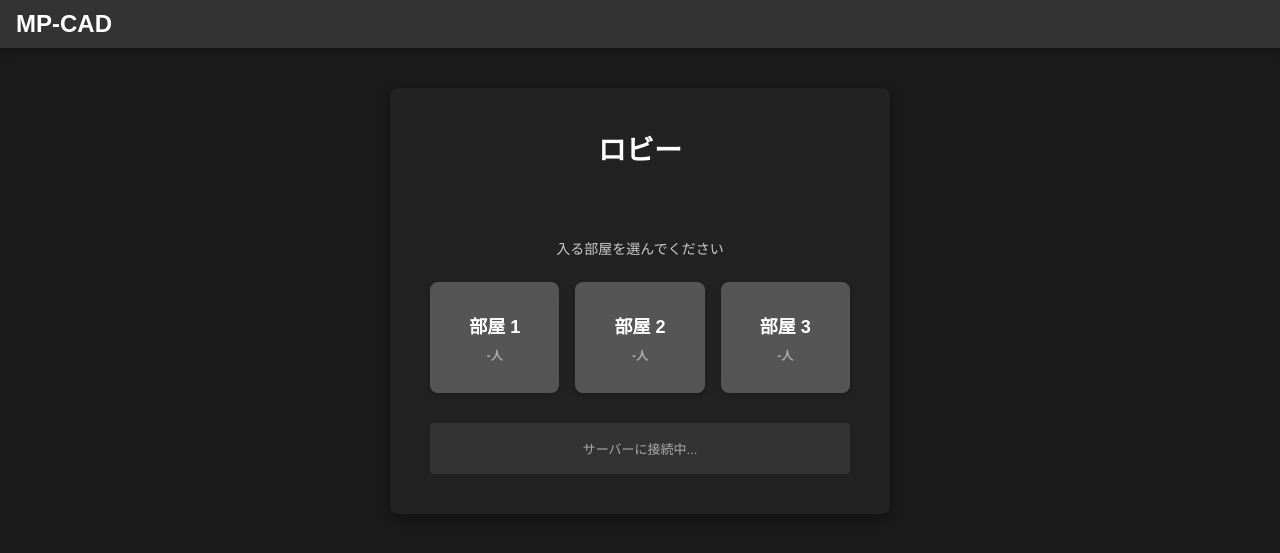
After one commit to hazymen/Multiplayer-Web-Project, a Flask app: template templates/lobby.html in a window 1280 px wide. The commit adds this page. Shown: the top 553 px of the page. Run offline with Flask 3, Linux system fonts and the light colour scheme; the template is opened without the code that fills it, so the values that code supplies are empty; some libraries are stand-ins or nearby versions.

Commit message:
プロトタイプとしてはほぼ完成

```diff
--- a/app.py
+++ b/app.py
@@ -1,26 +1,66 @@
 
 from flask import Flask, render_template, request
-from flask_socketio import SocketIO, emit
+from flask_socketio import SocketIO, emit, join_room, leave_room
 import webbrowser
 import os
 
 app = Flask(__name__)
 socketio = SocketIO(app, cors_allowed_origins="*")
 
+# 部屋ごとのオブジェクト管理
+room_objects = {
+    1: {},
+    2: {},
+    3: {}
+}
+
+# 部屋ごとのオブジェクトIDカウンター
+room_object_id_counter = {
+    1: 1,
+    2: 1,
+    3: 1
+}
+
+# 部屋ごとの選択状態管理
+room_object_selected_by = {
+    1: {},
+    2: {},
+    3: {}
+}
+
+# ユーザーが入室している部屋を管理
+user_room = {}
+
+# グローバルオブジェクト管理（互換性のため保持）
+objects = {}
+object_id_counter = 1
+object_selected_by = {}
+
 # オブジェクト削除イベント
 @socketio.on('delete_object')
 def handle_delete_object(data):
+    room = user_room.get(request.sid)
+    if not room:
+        return
+
     obj_id = data['id']
-    if obj_id in objects:
-        del objects[obj_id]
+    objects_dict = room_objects[room]
+    selected_dict = room_object_selected_by[room]
+
+    if obj_id in objects_dict:
+        del objects_dict[obj_id]
         # 選択状態も解除
-        if obj_id in object_selected_by:
-            del object_selected_by[obj_id]
-        emit('object_deleted', {'id': obj_id}, broadcast=True)
+        if obj_id in selected_dict:
+            del selected_dict[obj_id]
+        emit('object_deleted', {'id': obj_id}, to=f'room_{room}')
 
 
 @socketio.on('edit_face')
 def handle_edit_face(data):
+    room = user_room.get(request.sid)
+    if not room:
+        return
+
     obj_id = data['id']
     indices = data.get('face_indices')
     delta = data.get('delta')
@@ -29,57 +69,120 @@ def handle_edit_face(data):
         'face_indices': indices,
         'delta': delta,
         'childMeshIndex': data.get('childMeshIndex')
-    }, broadcast=True, include_self=False)
+    }, to=f'room_{room}', include_self=False)
 
 # オブジェクト情報を管理（id, type, position など）
-
-objects = {}
-object_id_counter = 1
-# 選択状態の管理: {オブジェクトid: 選択ユーザーのsid}
-object_selected_by = {}
-from flask import request
 @socketio.on('select_object')
 def handle_select_object(data):
+    room = user_room.get(request.sid)
+    if not room:
+        return
+
     obj_id = data['id']
     sid = request.sid
+    selected_dict = room_object_selected_by[room]
+
     # すでに他ユーザーが選択していないかチェック
-    if obj_id in object_selected_by and object_selected_by[obj_id] != sid:
+    if obj_id in selected_dict and selected_dict[obj_id] != sid:
         emit('select_result', {'id': obj_id, 'result': False})
         return
-    object_selected_by[obj_id] = sid
-    emit('object_selected', {'id': obj_id, 'sid': sid}, broadcast=True)
+    selected_dict[obj_id] = sid
+    emit('object_selected', {'id': obj_id, 'sid': sid}, to=f'room_{room}')
     emit('select_result', {'id': obj_id, 'result': True})
 
 @socketio.on('deselect_object')
 def handle_deselect_object(data):
+    room = user_room.get(request.sid)
+    if not room:
+        return
+
     obj_id = data['id']
     sid = request.sid
-    if obj_id in object_selected_by and object_selected_by[obj_id] == sid:
-        del object_selected_by[obj_id]
-        emit('object_deselected', {'id': obj_id}, broadcast=True)
+    selected_dict = room_object_selected_by[room]
+
+    if obj_id in selected_dict and selected_dict[obj_id] == sid:
+        del selected_dict[obj_id]
+        emit('object_deselected', {'id': obj_id}, to=f'room_{room}')
 @socketio.on('disconnect')
 def handle_disconnect():
-    # 切断時にそのユーザーが選択していたものを解除
-    sid = request.sid
-    to_remove = [oid for oid, s in object_selected_by.items() if s == sid]
-    for oid in to_remove:
-        del object_selected_by[oid]
-        emit('object_deselected', {'id': oid}, broadcast=True)
+    room = user_room.get(request.sid)
+    if room:
+        # 切断時にそのユーザーが選択していたものを解除
+        selected_dict = room_object_selected_by[room]
+        to_remove = [oid for oid, s in selected_dict.items() if s == request.sid]
+        for oid in to_remove:
+            del selected_dict[oid]
+            emit('object_deselected', {'id': oid}, to=f'room_{room}')
+
+        # ユーザーを部屋から削除
+        del user_room[request.sid]
+
+        # ユーザー数を通知
+        broadcast_room_users()
 
 @app.route('/')
-def index():
+def lobby():
+    return render_template('lobby.html')
+
+@app.route('/room/<int:room_number>')
+def editor(room_number):
+    if room_number not in [1, 2, 3]:
+        return 'Invalid room number', 400
     return render_template('index.html')
+
+@socketio.on('join_room')
+def handle_join_room(data):
+    room = data.get('room')
+    if room not in [1, 2, 3]:
+        return {'success': False, 'error': 'Invalid room number'}
+
+    user_room[request.sid] = room
+    join_room(f'room_{room}')
+
+    # 現在の全オブジェクト情報を新規クライアントに送信
+    objects_list = list(room_objects[room].values())
+    emit('init_objects', objects_list)
+
+    # ユーザー数を通知
+    broadcast_room_users()
+
+    return {'success': True}
 
 @socketio.on('connect')
 def handle_connect():
-    # 現在の全オブジェクト情報を新規クライアントに送信
-    emit('init_objects', list(objects.values()))
+    # ロビー画面表示時はここで特に処理不要
+    pass
+
+@socketio.on('get_room_users')
+def handle_get_room_users():
+    # 各部屋のユーザー数を計算
+    room_users = {
+        'room1': len([sid for sid, r in user_room.items() if r == 1]),
+        'room2': len([sid for sid, r in user_room.items() if r == 2]),
+        'room3': len([sid for sid, r in user_room.items() if r == 3])
+    }
+    emit('room_users', room_users)
+
+def broadcast_room_users():
+    """すべての接続クライアントに部屋のユーザー数を通知"""
+    room_users = {
+        'room1': len([sid for sid, r in user_room.items() if r == 1]),
+        'room2': len([sid for sid, r in user_room.items() if r == 2]),
+        'room3': len([sid for sid, r in user_room.items() if r == 3])
+    }
+    socketio.emit('room_users', room_users, to=None)
 
 @socketio.on('add_object')
 def handle_add_object(data):
+    room = user_room.get(request.sid)
+    if not room:
+        return
+
     global object_id_counter
+    counter = room_object_id_counter[room]
+
     obj = {
-        'id': object_id_counter,
+        'id': counter,
         'type': data['type'],
         'position': data['position'],
     }
@@ -96,43 +199,64 @@ def handle_add_object(data):
             obj['rotation'] = data['rotation']
         if 'scale' in data:
             obj['scale'] = data['scale']
-    objects[object_id_counter] = obj
-    object_id_counter += 1
-    emit('add_object', obj, broadcast=True)
+
+    room_objects[room][counter] = obj
+    room_object_id_counter[room] = counter + 1
+    object_id_counter = max(object_id_counter, counter + 1)
+
+    emit('add_object', obj, to=f'room_{room}')
 
 
 # --- 追加: 回転・スケール・全体同期イベント ---
 @socketio.on('move_object')
 def handle_move_object(data):
+    room = user_room.get(request.sid)
+    if not room:
+        return
+
     obj_id = data['id']
-    if obj_id in objects:
-        objects[obj_id]['position'] = data['position']
+    objects_dict = room_objects[room]
+
+    if obj_id in objects_dict:
+        objects_dict[obj_id]['position'] = data['position']
         # 既存のrotation/scaleも送る
         emit('move_object', {
-            **objects[obj_id],
-        }, broadcast=True, include_self=False)
+            **objects_dict[obj_id],
+        }, to=f'room_{room}', include_self=False)
 
 @socketio.on('rotate_object')
 def handle_rotate_object(data):
+    room = user_room.get(request.sid)
+    if not room:
+        return
+
     obj_id = data['id']
     rotation = data['rotation']
-    if obj_id in objects:
-        objects[obj_id]['rotation'] = rotation
+    objects_dict = room_objects[room]
+
+    if obj_id in objects_dict:
+        objects_dict[obj_id]['rotation'] = rotation
         emit('rotate_object', {
-            **objects[obj_id],
-        }, broadcast=True, include_self=False)
+            **objects_dict[obj_id],
+        }, to=f'room_{room}', include_self=False)
 
 @socketio.on('scale_object')
 def handle_scale_object(data):
+    room = user_room.get(request.sid)
+    if not room:
+        return
+
     obj_id = data['id']
     scale = data['scale']
-    if obj_id in objects:
-        objects[obj_id]['scale'] = scale
+    objects_dict = room_objects[room]
+
+    if obj_id in objects_dict:
+        objects_dict[obj_id]['scale'] = scale
         emit('scale_object', {
-            **objects[obj_id],
-        }, broadcast=True, include_self=False)
+            **objects_dict[obj_id],
+        }, to=f'room_{room}', include_self=False)
 
 if __name__ == '__main__':
     if os.environ.get('WERKZEUG_RUN_MAIN') == 'true':
         webbrowser.open('http://localhost:5000/')
-    socketio.run(app, host="0.0.0.0", debug=True)
+    socketio.run(app, host="0.0.0.0", debug=False)
--- /dev/null
+++ b/templates/lobby.html
@@ -0,0 +1,269 @@
+<!DOCTYPE html>
+<html lang="ja">
+<head>
+    <meta charset="UTF-8">
+    <meta name="viewport" content="width=device-width, initial-scale=1.0">
+    <title>MPCad - ロビー</title>
+    <style>
+        * {
+            margin: 0;
+            padding: 0;
+            box-sizing: border-box;
+        }
+
+        body {
+            font-family: 'Arial', sans-serif;
+            background: #1a1a1a;
+            color: #fff;
+            display: flex;
+            flex-direction: column;
+        }
+
+        #menu-bar {
+            width: 100vw;
+            height: 48px;
+            background: #333;
+            color: #fff;
+            padding: 0 16px;
+            display: flex;
+            justify-content: flex-start;
+            align-items: center;
+            gap: 16px;
+            box-shadow: 0 2px 8px rgba(0, 0, 0, 0.3);
+            z-index: 100;
+        }
+
+        #menu-bar p {
+            font-size: 24px;
+            font-weight: bold;
+            margin: 0;
+        }
+
+        #lobby-container {
+            flex: 1;
+            display: flex;
+            flex-direction: column;
+            justify-content: center;
+            align-items: center;
+            padding: 40px 20px;
+        }
+
+        #lobby-content {
+            text-align: center;
+            background: #222;
+            border-radius: 8px;
+            padding: 40px;
+            box-shadow: 0 4px 12px rgba(0, 0, 0, 0.3);
+            max-width: 500px;
+            width: 100%;
+        }
+
+        h2 {
+            font-size: 28px;
+            margin-bottom: 30px;
+            color: #fff;
+        }
+
+        .room-grid {
+            display: grid;
+            grid-template-columns: repeat(3, 1fr);
+            gap: 16px;
+            margin-bottom: 30px;
+        }
+
+        .room-btn {
+            background: #555;
+            color: #fff;
+            border: none;
+            padding: 30px 16px;
+            border-radius: 8px;
+            font-size: 18px;
+            font-weight: bold;
+            cursor: pointer;
+            transition: all 0.2s ease;
+            box-shadow: 0 2px 8px rgba(0, 0, 0, 0.2);
+        }
+
+        .room-btn:hover {
+            background: #666;
+            box-shadow: 0 4px 12px rgba(0, 0, 0, 0.3);
+        }
+
+        .room-btn:active {
+            background: #777;
+        }
+
+        .room-info {
+            color: #aaa;
+            font-size: 12px;
+            margin-top: 8px;
+        }
+
+        .status-message {
+            color: #ff9800;
+            font-size: 14px;
+            min-height: 20px;
+            margin-bottom: 20px;
+        }
+
+        .user-count {
+            background: #333;
+            color: #aaa;
+            padding: 16px;
+            border-radius: 4px;
+            margin-top: 20px;
+            font-size: 13px;
+        }
+
+        .loading {
+            display: inline-block;
+            width: 8px;
+            height: 8px;
+            border-radius: 50%;
+            background: #ff9800;
+            margin-right: 5px;
+            animation: pulse 1.5s ease-in-out infinite;
+        }
+
+        @keyframes pulse {
+            0%, 100% {
+                opacity: 1;
+            }
+            50% {
+                opacity: 0.5;
+            }
+        }
+    </style>
+</head>
+<body>
+    <div id="menu-bar">
+        <p>MP-CAD</p>
+    </div>
+
+    <div id="lobby-container">
+        <div id="lobby-content">
+            <h2>ロビー</h2>
+
+            <div class="status-message" id="statusMessage"></div>
+
+            <p style="color: #ccc; margin-bottom: 24px; font-size: 14px;">入る部屋を選んでください</p>
+
+            <div class="room-grid" id="roomsContainer">
+                <button class="room-btn" onclick="joinRoom(1)">
+                    <div>部屋 1</div>
+                    <div class="room-info" id="count-1">-人</div>
+                </button>
+                <button class="room-btn" onclick="joinRoom(2)">
+                    <div>部屋 2</div>
+                    <div class="room-info" id="count-2">-人</div>
+                </button>
+                <button class="room-btn" onclick="joinRoom(3)">
+                    <div>部屋 3</div>
+                    <div class="room-info" id="count-3">-人</div>
+                </button>
+            </div>
+
+            <div class="user-count" id="userCount">サーバーに接続中...</div>
+        </div>
+    </div>
+
+    <script src="https://cdn.socket.io/4.7.5/socket.io.min.js"></script>
+    <script>
+        let socket = null;
+        const roomUserCounts = { 1: 0, 2: 0, 3: 0 };
+
+        // Socket.io接続初期化
+        function initSocket() {
+            socket = io();
+
+            socket.on('connect', () => {
+                document.getElementById('userCount').textContent = 'サーバーに接続しました';
+                document.getElementById('statusMessage').textContent = '接続しました';
+                setTimeout(() => {
+                    document.getElementById('statusMessage').textContent = '';
+                }, 2000);
+                requestRoomUsers();
+            });
+
+            socket.on('room_users', (data) => {
+                roomUserCounts[1] = data.room1 || 0;
+                roomUserCounts[2] = data.room2 || 0;
+                roomUserCounts[3] = data.room3 || 0;
+                updateRoomCounts();
+                updateUserCountStatus();
+            });
+
+            socket.on('disconnect', () => {
+                document.getElementById('userCount').textContent = '接続が切断されました';
+                document.getElementById('statusMessage').textContent = '接続が切断されました';
+            });
+
+            socket.on('error', (error) => {
+                document.getElementById('statusMessage').textContent = 'エラー: ' + error;
+            });
+        }
+
+        // 部屋のユーザー数を更新
+        function updateRoomCounts() {
+            for (let i = 1; i <= 3; i++) {
+                const count = roomUserCounts[i];
+                document.getElementById(`count-${i}`).textContent = count + '人';
+            }
+        }
+
+        // ユーザー数ステータスを更新
+        function updateUserCountStatus() {
+            const total = roomUserCounts[1] + roomUserCounts[2] + roomUserCounts[3];
+            document.getElementById('userCount').textContent = `接続中: ${total}人 (部屋1: ${roomUserCounts[1]} 部屋2: ${roomUserCounts[2]} 部屋3: ${roomUserCounts[3]})`;
+        }
+
+        // 部屋のユーザー数を要求
+        function requestRoomUsers() {
+            if (socket) {
+                socket.emit('get_room_users');
+            }
+        }
+
+        // 部屋に入る
+        function joinRoom(roomNumber) {
+            if (!socket || !socket.connected) {
+                alert('サーバーに接続されていません');
+                return;
+            }
+
+            document.getElementById('statusMessage').innerHTML =
+                '<span class="loading"></span>入室中...';
+
+            // 部屋に入る
+            socket.emit('join_room', { room: roomNumber }, (response) => {
+                if (response && response.success) {
+                    // ページをリダイレクト
+                    window.location.href = `/room/${roomNumber}`;
+                } else {
+                    document.getElementById('statusMessage').textContent =
+                        '入室できませんでした';
+                }
+            });
+        }
+
+        // 1秒ごとに部屋のユーザー数を更新
+        setInterval(() => {
+            if (socket && socket.connected) {
+                requestRoomUsers();
+            }
+        }, 2000);
+
+        // ページ読み込み時に接続
+        window.addEventListener('load', () => {
+            initSocket();
+        });
+
+        // ページ離脱時にソケットを切断
+        window.addEventListener('beforeunload', () => {
+            if (socket) {
+                socket.disconnect();
+            }
+        });
+    </script>
+</body>
+</html>
```
Also changed, not shown: templates/index.html (+30 -1 lines).
